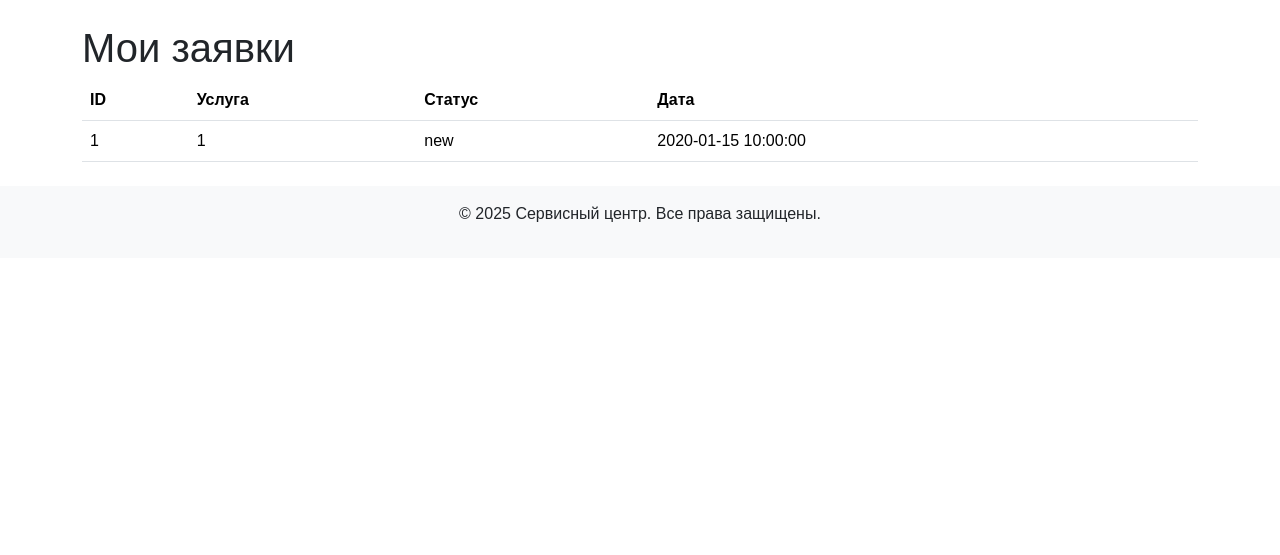
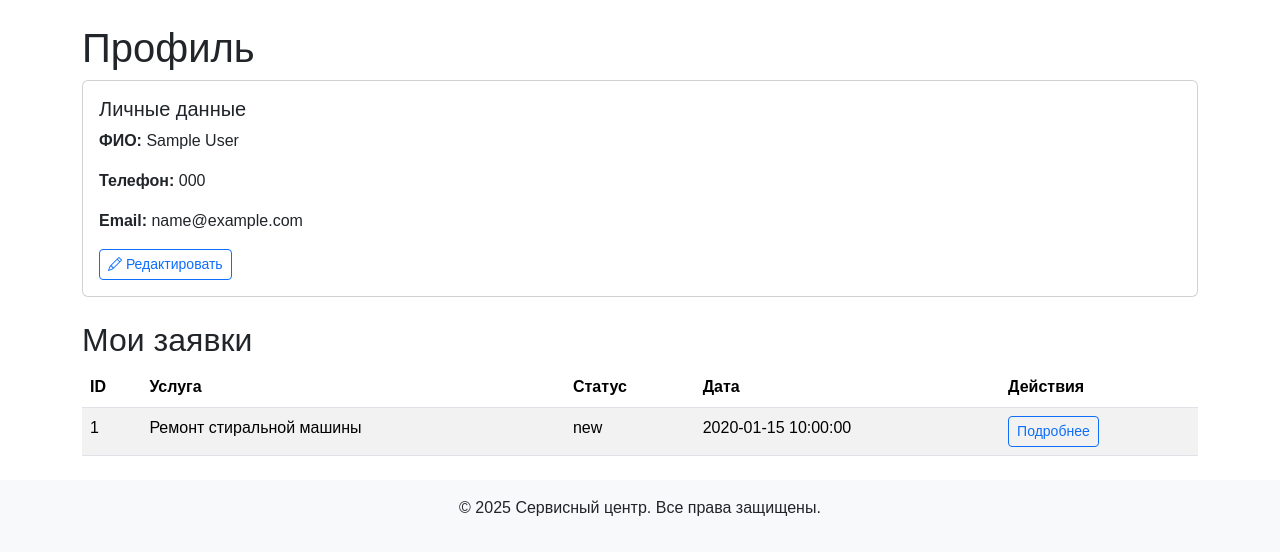
Before and after one commit to st3ra/service-center, a PHP site: page /profile.php in a window 1280 px wide. Shown: the part 56-611 px from the top of the page. Run offline with PHP 8.4, Linux system fonts and the light colour scheme; the visitor is signed in with stand-in values (Sample User, id 1); data comes from the database, SQL or seed files in the repository; tables that the repository leaves empty hold one stand-in row (values such as "Sample post").

Commit message:
Added user profile and request viewing with editing functionality
- Implemented user profile page (profile.php) with viewing and AJAX-based editing of user data (name, phone, email)
- Added request details page (request.php) with viewing and AJAX-based editing of request description
- Updated session handling in profile.php, request.php, and header.php for consistent user authentication
- Enhanced auth.js with event delegation for dynamic edit buttons
- Removed debug console.log statements from auth.js for production

```diff
--- a/public/includes/header.php
+++ b/public/includes/header.php
@@ -1,5 +1,7 @@
 <?php
-session_start();
+if (session_status() === PHP_SESSION_NONE) {
+    session_start();
+}
 ?>
 <!DOCTYPE html>
 <html lang="ru">
@@ -7,7 +9,11 @@ session_start();
     <meta charset="UTF-8">
     <meta name="viewport" content="width=device-width, initial-scale=1.0">
     <title>Сервисный центр</title>
-    <link href="https://cdn.jsdelivr.net/npm/bootstrap@5.3.3/dist/css/bootstrap.min.css" rel="stylesheet">
+    <!-- Bootstrap 5 CSS -->
+    <link href="https://cdn.jsdelivr.net/npm/bootstrap@5.3.3/dist/css/bootstrap.min.css" rel="stylesheet" integrity="sha384-QWTKZyjpPEjISv5WaRU9OFeRpok6YctnYmDr5pNlyT2bRjXh0JMhjY6hW+ALEwIH" crossorigin="anonymous">
+    <!-- Bootstrap Icons -->
+    <link href="https://cdn.jsdelivr.net/npm/bootstrap-icons@1.11.3/font/bootstrap-icons.min.css" rel="stylesheet">
+    <!-- Custom CSS -->
     <link href="/assets/css/style.css" rel="stylesheet">
 </head>
 <body>
@@ -20,18 +26,34 @@ session_start();
                 </button>
                 <div class="collapse navbar-collapse" id="navbarNav">
                     <ul class="navbar-nav me-auto">
-                        <li class="nav-item"><a class="nav-link" href="/services.php">Услуги</a></li>
-                        <li class="nav-item"><a class="nav-link" href="/contacts.php">Контакты</a></li>
-                        <li class="nav-item"><a class="nav-link" href="/about.php">О нас</a></li>
-                        <li class="nav-item"><a class="nav-link" href="/reviews.php">Отзывы</a></li>
+                        <li class="nav-item">
+                            <a class="nav-link" href="/services.php">Услуги</a>
+                        </li>
+                        <li class="nav-item">
+                            <a class="nav-link" href="/contacts.php">Контакты</a>
+                        </li>
+                        <li class="nav-item">
+                            <a class="nav-link" href="/about.php">О нас</a>
+                        </li>
+                        <li class="nav-item">
+                            <a class="nav-link" href="/reviews.php">Отзывы</a>
+                        </li>
                     </ul>
                     <ul class="navbar-nav" id="auth-nav">
                         <?php if (isset($_SESSION['user_id'])): ?>
-                            <li class="nav-item"><a class="nav-link" href="/profile.php">Профиль</a></li>
-                            <li class="nav-item"><a class="nav-link" href="#" data-action="logout">Выйти</a></li>
+                            <li class="nav-item">
+                                <a class="nav-link" href="/profile.php">Профиль</a>
+                            </li>
+                            <li class="nav-item">
+                                <a class="nav-link" href="#" data-action="logout">Выйти</a>
+                            </li>
                         <?php else: ?>
-                            <li class="nav-item"><a class="nav-link" href="/login.php">Вход</a></li>
-                            <li class="nav-item"><a class="nav-link" href="/register.php">Регистрация</a></li>
+                            <li class="nav-item">
+                                <a class="nav-link" href="/login.php">Вход</a>
+                            </li>
+                            <li class="nav-item">
+                                <a class="nav-link" href="/register.php">Регистрация</a>
+                            </li>
                         <?php endif; ?>
                     </ul>
                 </div>
@@ -40,8 +62,11 @@ session_start();
     </header>
     <main class="container mt-4">
         <div id="notification" class="alert" style="display:none;"></div>
-    <!-- Остальной контент -->
+    <!-- jQuery -->
     <script src="https://code.jquery.com/jquery-3.6.0.min.js"></script>
+    <!-- Bootstrap 5 JS -->
+    <script src="https://cdn.jsdelivr.net/npm/bootstrap@5.3.3/dist/js/bootstrap.bundle.min.js" integrity="sha384-YvpcrYf0tY3lHB60NNkmXc5s9fDVZLESaAA55NDzOxhy9GkcIdslK1eN7N6jIeHz" crossorigin="anonymous"></script>
+    <!-- Custom JS -->
     <script src="/assets/js/auth.js"></script>
 </body>
 </html>
--- /dev/null
+++ b/public/includes/profile_handler.php
@@ -0,0 +1,86 @@
+<?php
+require_once 'db.php';
+require_once 'validation.php';
+
+function handle_profile_edit($pdo) {
+    $errors = [];
+    $success = '';
+    $user_data = [];
+
+    $is_ajax = !empty($_SERVER['HTTP_X_REQUESTED_WITH']) && strtolower($_SERVER['HTTP_X_REQUESTED_WITH']) === 'xmlhttprequest';
+
+    if ($is_ajax) {
+        header('Content-Type: application/json');
+    }
+
+    if ($_SERVER['REQUEST_METHOD'] !== 'POST') {
+        if ($is_ajax) {
+            echo json_encode(['errors' => $errors, 'success' => $success, 'user_data' => $user_data]);
+            exit;
+        }
+        return ['errors' => $errors, 'success' => $success, 'user_data' => $user_data];
+    }
+
+    if (!isset($_SESSION['user_id'])) {
+        $errors['general'] = 'Необходимо войти';
+        if ($is_ajax) {
+            echo json_encode(['errors' => $errors, 'success' => $success, 'user_data' => $user_data]);
+            exit;
+        }
+        return ['errors' => $errors, 'success' => $success, 'user_data' => $user_data];
+    }
+
+    $name = trim($_POST['name'] ?? '');
+    $phone = trim($_POST['phone'] ?? '');
+    $email = trim($_POST['email'] ?? '');
+
+    $errors = array_merge($errors, validate_form([
+        'name' => $name,
+        'phone' => $phone,
+        'email' => $email
+    ]));
+
+    if (!isset($errors['email']) && $email) {
+        $email_error = validate_email($email);
+        if ($email_error) $errors['email'] = $email_error;
+    }
+    if (!isset($errors['phone']) && $phone) {
+        $phone_error = validate_phone($phone);
+        if ($phone_error) $errors['phone'] = $phone_error;
+    }
+
+    if (empty($errors)) {
+        try {
+            // Проверяем, не занят ли email другим пользователем
+            $stmt = $pdo->prepare('SELECT id FROM users WHERE email = ? AND id != ?');
+            $stmt->execute([$email, $_SESSION['user_id']]);
+            if ($stmt->fetch()) {
+                $errors['email'] = 'Этот email уже зарегистрирован';
+            } else {
+                $stmt = $pdo->prepare('UPDATE users SET name = ?, phone = ?, email = ? WHERE id = ?');
+                $stmt->execute([$name, $phone, $email, $_SESSION['user_id']]);
+                $success = 'Данные успешно обновлены!';
+                $user_data = ['name' => $name, 'phone' => $phone, 'email' => $email];
+            }
+        } catch (PDOException $e) {
+            $errors['general'] = 'Ошибка: ' . $e->getMessage();
+        }
+    } else {
+        $user_data = ['name' => $name, 'phone' => $phone, 'email' => $email];
+    }
+
+    if ($is_ajax) {
+        echo json_encode([
+            'errors' => $errors,
+            'success' => $success,
+            'user_data' => $user_data
+        ]);
+        exit;
+    }
+
+    return [
+        'errors' => $errors,
+        'success' => $success,
+        'user_data' => $user_data
+    ];
+}
--- a/public/profile.php
+++ b/public/profile.php
@@ -1,36 +1,134 @@
 <?php
-require_once 'includes/header.php';
+// Запускаем сессию, если она ещё не активна
+if (session_status() === PHP_SESSION_NONE) {
+    session_start();
+}
+
 require_once 'includes/db.php';
+require_once 'includes/profile_handler.php';
+
+// Проверяем, является ли запрос AJAX
+$is_ajax = !empty($_SERVER['HTTP_X_REQUESTED_WITH']) && strtolower($_SERVER['HTTP_X_REQUESTED_WITH']) === 'xmlhttprequest';
 
 if (!isset($_SESSION['user_id'])) {
+    if ($is_ajax) {
+        header('Content-Type: application/json');
+        echo json_encode(['errors' => ['general' => 'Необходимо войти']]);
+        exit;
+    }
     die('Необходимо войти');
 }
 
-$stmt = $pdo->prepare('SELECT * FROM requests WHERE user_id = ?');
+if ($is_ajax && $_SERVER['REQUEST_METHOD'] === 'POST') {
+    $result = handle_profile_edit($pdo);
+    header('Content-Type: application/json');
+    echo json_encode($result);
+    exit;
+}
+
+// Получаем данные пользователя
+$stmt = $pdo->prepare('SELECT name, phone, email FROM users WHERE id = ?');
 $stmt->execute([$_SESSION['user_id']]);
-$requests = $stmt->fetchAll();
+$user = $stmt->fetch(PDO::FETCH_ASSOC);
+
+if (!$user) {
+    die('Пользователь не найден');
+}
+
+// Инициализируем данные для шаблона
+$user_data = ['name' => $user['name'] ?? '', 'phone' => $user['phone'] ?? '', 'email' => $user['email'] ?? ''];
+$errors = [];
+$success = '';
+
+// Обработка редактирования профиля для не-AJAX POST
+if ($_SERVER['REQUEST_METHOD'] === 'POST') {
+    $result = handle_profile_edit($pdo);
+    $errors = $result['errors'] ?? [];
+    $success = $result['success'] ?? '';
+    $user_data = $result['user_data'] ?? $user_data;
+}
+
+// Получаем заявки пользователя с названием услуги
+$stmt = $pdo->prepare('
+    SELECT r.id, r.service_id, r.status, r.created_at, s.name AS service_name
+    FROM requests r
+    JOIN services s ON r.service_id = s.id
+    WHERE r.user_id = ?
+');
+$stmt->execute([$_SESSION['user_id']]);
+$requests = $stmt->fetchAll(PDO::FETCH_ASSOC);
+
+// Включаем HTML только для не-AJAX запросов
+require_once 'includes/header.php';
 ?>
-<h1>Мои заявки</h1>
-<table class="table">
+
+<h1>Профиль</h1>
+
+<div id="notification" class="alert" style="display:none;"></div>
+
+<!-- Данные пользователя -->
+<div class="card mb-4">
+    <div class="card-body">
+        <h5 class="card-title">Личные данные</h5>
+        <div id="profile-view">
+            <p><strong>ФИО:</strong> <?php echo htmlspecialchars($user_data['name']); ?></p>
+            <p><strong>Телефон:</strong> <?php echo htmlspecialchars($user_data['phone']); ?></p>
+            <p><strong>Email:</strong> <?php echo htmlspecialchars($user_data['email']); ?></p>
+            <button class="btn btn-outline-primary btn-sm" id="edit-profile-btn"><i class="bi bi-pencil"></i> Редактировать</button>
+        </div>
+        <form id="profile-edit-form" style="display:none;">
+            <div class="mb-3">
+                <label for="name" class="form-label">ФИО</label>
+                <input type="text" class="form-control <?php echo isset($errors['name']) ? 'is-invalid' : ''; ?>" id="name" name="name" value="<?php echo htmlspecialchars($user_data['name']); ?>" required>
+                <?php if (isset($errors['name'])): ?>
+                    <div class="invalid-feedback"><?php echo $errors['name']; ?></div>
+                <?php endif; ?>
+            </div>
+            <div class="mb-3">
+                <label for="phone" class="form-label">Телефон</label>
+                <input type="text" class="form-control <?php echo isset($errors['phone']) ? 'is-invalid' : ''; ?>" id="phone" name="phone" value="<?php echo htmlspecialchars($user_data['phone']); ?>" required>
+                <?php if (isset($errors['phone'])): ?>
+                    <div class="invalid-feedback"><?php echo $errors['phone']; ?></div>
+                <?php endif; ?>
+            </div>
+            <div class="mb-3">
+                <label for="email" class="form-label">Email</label>
+                <input type="email" class="form-control <?php echo isset($errors['email']) ? 'is-invalid' : ''; ?>" id="email" name="email" value="<?php echo htmlspecialchars($user_data['email']); ?>" required>
+                <?php if (isset($errors['email'])): ?>
+                    <div class="invalid-feedback"><?php echo $errors['email']; ?></div>
+                <?php endif; ?>
+            </div>
+            <button type="submit" class="btn btn-primary">Сохранить</button>
+            <button type="button" class="btn btn-secondary" id="cancel-edit-btn">Отмена</button>
+        </form>
+    </div>
+</div>
+
+<!-- Список заявок -->
+<h2>Мои заявки</h2>
+<table class="table table-striped">
     <thead>
         <tr>
             <th>ID</th>
             <th>Услуга</th>
             <th>Статус</th>
             <th>Дата</th>
+            <th>Действия</th>
         </tr>
     </thead>
     <tbody>
         <?php foreach ($requests as $request): ?>
             <tr>
                 <td><?php echo $request['id']; ?></td>
-                <td><?php echo $request['service_id']; ?></td>
-                <td><?php echo $request['status']; ?></td>
-                <td><?php echo $request['created_at']; ?></td>
+                <td><?php echo htmlspecialchars($request['service_name']); ?></td>
+                <td><?php echo htmlspecialchars($request['status']); ?></td>
+                <td><?php echo htmlspecialchars($request['created_at']); ?></td>
+                <td><a href="request.php?id=<?php echo $request['id']; ?>" class="btn btn-outline-primary btn-sm">Подробнее</a></td>
             </tr>
         <?php endforeach; ?>
     </tbody>
 </table>
+
 <?php
 require_once 'includes/footer.php';
 ?>
```
Also changed, not shown: public/includes/request_handler.php (added, +74 -0 lines), public/request.php (added, +109 -0 lines), public/assets/js/auth.js.
